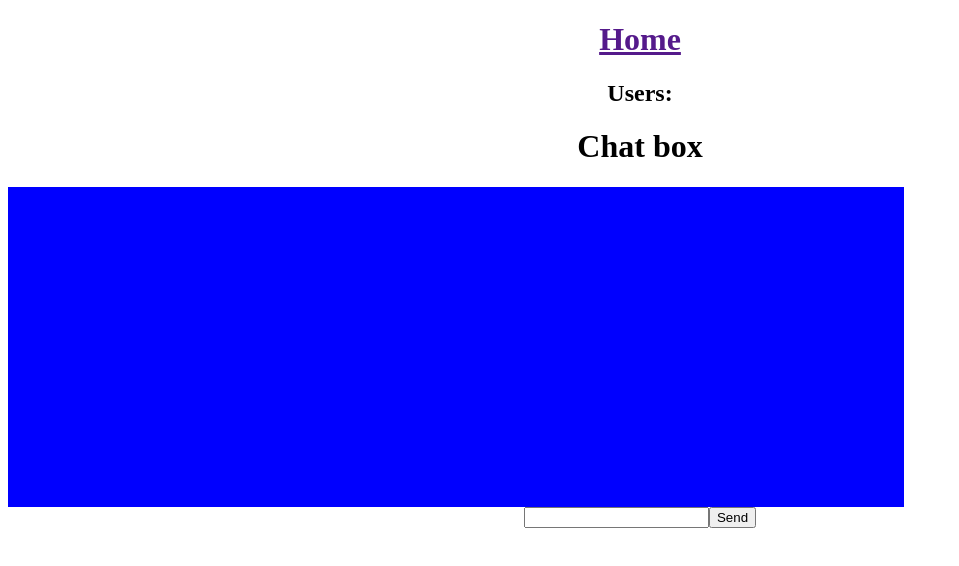
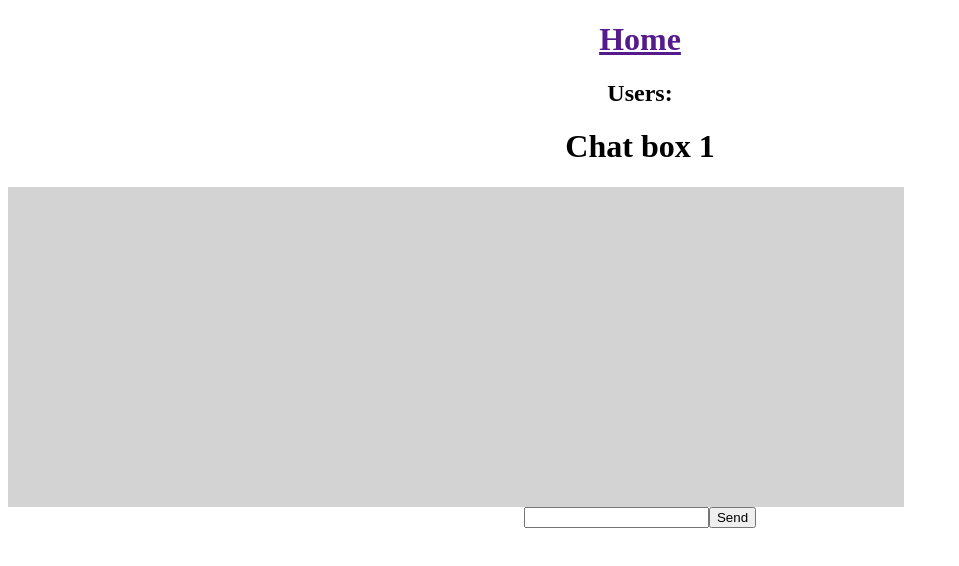
Before and after one commit to LeninRivera/Lenin-Rivera-cap-BrainSlack, a React (Create React App) app in the folder client/: page /chat/1/1 in a window 1280 px wide. Shown: the top 566 px of the page, without its empty margins (0-959 px from the left). Built offline with nearby package versions, Linux system fonts and the light colour scheme; sample sign-in values are in the browser's storage.

Commit message:
Add a socket.emit for private message on client side need to fix bug when receiving message

```diff
--- a/client/src/App.jsx
+++ b/client/src/App.jsx
@@ -18,7 +18,7 @@ function App() {
         <Switch>
           <Route exact path="/username" component={Username} />
           <ProtectedRoute exact path="/" component={Chat} />
-          <ProtectedRoute path="/chat/:chatId" component={Chat} />
+          <ProtectedRoute path="/chat/:username/:chatId" component={Chat} />
         </Switch>
       </Router>
     </div>
--- a/client/src/components/Chat/Chat.jsx
+++ b/client/src/components/Chat/Chat.jsx
@@ -2,37 +2,13 @@ import React, { useState, useEffect } from "react";
 import { Link } from "react-router-dom";
 import Username from "../../pages/Username";
 import socket from "../../socket";
+import { v4 as uuidv4 } from "uuid";
 
 function Chat(props) {
-  const [msg, setMsg] = useState("");
+  const [messages, setMessages] = useState([]);
+  const [text, setText] = useState("");
   const [usersArr, setUsersArr] = useState([]);
   const [currentSelectedUserId, setCurrentSelectedUserId] = useState("");
-
-  //   socket.on("connect_error", (err) => {
-  //     if (err.message === "invalid username") {
-  //       sessionStorage.removeItem("username");
-  //     }
-  //   });
-
-  //   socket.on("connect", () => {});
-
-  //   const initReactiveProperties = (user) => {
-  //     user.hasNewMessages = false;
-  //   };
-
-  //   socket.on("users", (users) => {
-  //     console.log(users);
-
-  //     users.forEach((user) => {
-  //       user.self = user.userID === socket.id;
-  //       initReactiveProperties(user);
-  //       console.log(user);
-  //       setUsersArr([...usersArr, user]);
-  //     });
-  //     // users.map((user) => {
-
-  //     // });
-  //   });
 
   socket.on("users", (users) => {
     //returns all currently connected users
@@ -41,23 +17,56 @@ function Chat(props) {
 
   //adding new user that connect after you login
   socket.on("new user connected", (user) => {
-    console.log(user);
+    // console.log(user);
     setUsersArr([...usersArr, user]);
   });
 
   socket.on("updated users on disconnect", (users) => {
-    console.log("is this working");
+    // console.log("is this working");
     setUsersArr(users);
+  });
+
+  socket.on("private message", (message) => {
+    console.log(message);
+    setMessages(...messages, message);
   });
 
   const handleChange = (e) => {
     const value = e.target.value;
-    setMsg(value);
-    console.log(value);
+    setText(value);
+    // console.log(value);
   };
 
   const handleSubmit = (e) => {
     e.preventDefault();
+    // console.log("this is the handleSubmit");
+    // console.log(e.target.text.value);
+    console.log("this is the socket:", socket);
+    const existingConversation = messages.find((element) => {
+      return (
+        (element.from === socket.auth.username &&
+          element.to === props.match.params.username) ||
+        (element.from === props.match.params.username &&
+          element.to === socket.username)
+      );
+    });
+
+    // console.log(existingConversation);
+    const message = {
+      from: socket.auth.username,
+      to: props.match.params.username,
+      conversationId: existingConversation
+        ? existingConversation.conversationId
+        : uuidv4(),
+      text: e.target.text.value,
+      time: new Date(),
+      fromSocketId: socket.id,
+      toSocketId: props.match.params.chatId,
+    };
+    setMessages([...messages, message]);
+    console.log(message);
+    console.log(messages);
+    socket.emit("private message", message);
   };
 
   const homeHandle = () => {
@@ -66,9 +75,19 @@ function Chat(props) {
     sessionStorage.removeItem("username");
   };
 
-  console.log(usersArr);
-  console.log(currentSelectedUserId);
-  console.log(props.match.params.chatId);
+  //filtering messages to only contain what belongs in the chat
+  //   const chatMessages = messages?.filter((element) => {
+  //     return (
+  //       (element.from === socket.auth.username &&
+  //         element.to === props.match.params.username) ||
+  //       (element.from === props.match.params.username &&
+  //         element.to === socket.username)
+  //     );
+  //   });
+
+  //   console.log(usersArr);
+  //   console.log(currentSelectedUserId);
+  //   console.log(props.match.params);
 
   return (
     <div>
@@ -83,7 +102,7 @@ function Chat(props) {
               <p
                 onClick={() => {
                   setCurrentSelectedUserId(user.userID);
-                  props.history.push(`/chat/${user.userID}`);
+                  props.history.push(`/chat/${user.username}/${user.userID}`);
                 }}
               >
                 {user.username}
@@ -92,12 +111,25 @@ function Chat(props) {
           );
         })}
       </div>
-      <h1>Chat box</h1>
-      <div style={{ width: "70vw", height: "40vh", backgroundColor: "blue" }}>
-        {msg}
+      <h1>
+        Chat box{" "}
+        {props.match.params.username ? props.match.params.username : null}
+      </h1>
+      <div
+        style={{ width: "70vw", height: "40vh", backgroundColor: "lightgrey" }}
+      >
+        {/* insert messages here (probably need to use username or socket id from params)*/}
+        {/* {chatMessages.map((message) => {
+          return (
+            <div>
+              <p>{message.from}</p>
+              <p>{message.text}</p>
+            </div>
+          );
+        })} */}
       </div>
       <form onSubmit={handleSubmit}>
-        <input type="text" name="msg" onChange={handleChange} />
+        <input type="text" name="text" onChange={handleChange} />
         <button type="submit">Send</button>
       </form>
     </div>
```
